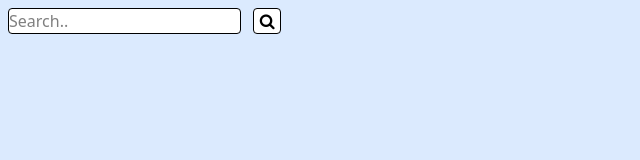
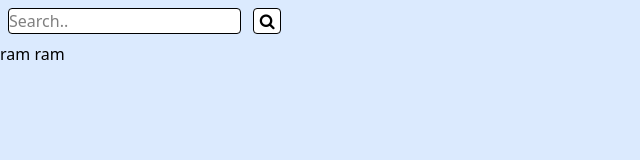
Before and after one commit to anjali91106/Weather-Application, a plain HTML site: page index.html in a window 1280 px wide. Shown: the full height of the page, 0-640 px from the left. Drawn offline with nearby package versions, Linux system fonts and the light colour scheme.

Commit message:
Html changes

```diff
--- a/index.html
+++ b/index.html
@@ -18,6 +18,10 @@
     <button class="border border-black-200 rounded-sm w-7 bg-white" type="submit"><i class="fa fa-search"></i></button>
   </form>
 
+  <h2>ram ram
+
+  </h2>
+
   <!-- Api Calling will be placed here  -->
   <div class="container">
 
```
